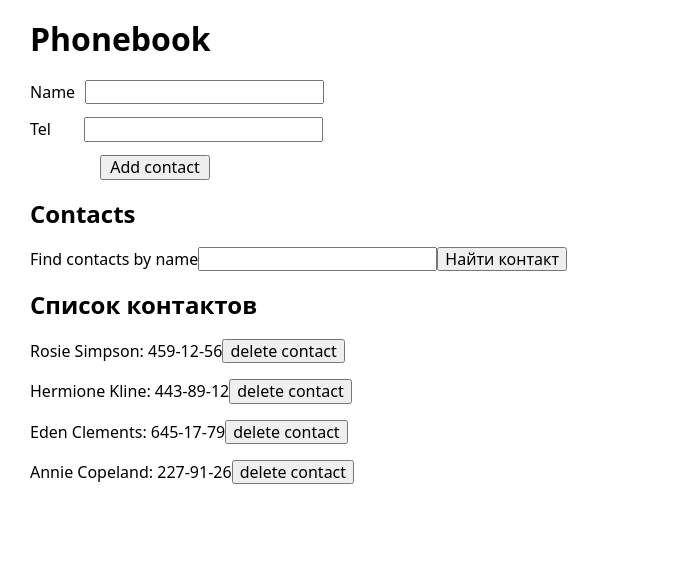
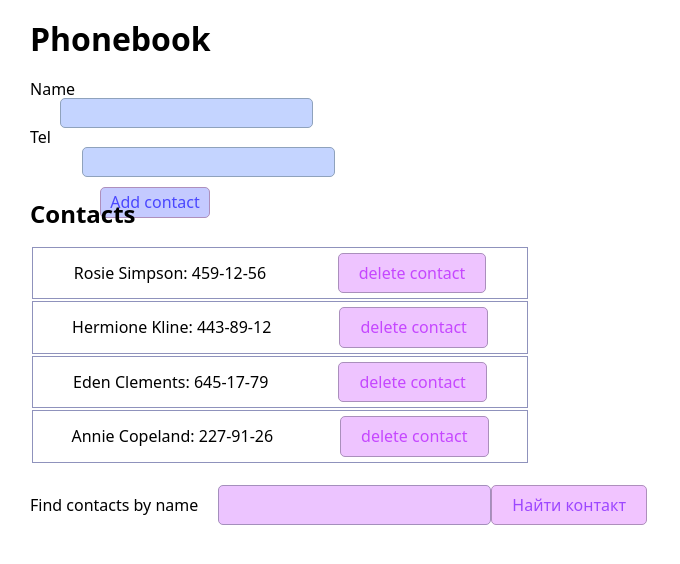
Before and after one commit to AnnaChebrova/goit-react-hw-07-phonebook, a React (Create React App) app: page / in a window 1280 px wide. Shown: the top 564 px of the page, without its empty margins (0-680 px from the left). Built offline with nearby package versions, Linux system fonts and the light colour scheme.

Commit message:
add styles

```diff
--- a/src/App.js
+++ b/src/App.js
@@ -1,36 +1,10 @@
 import React from 'react';
-import { useEffect, useState } from 'react';
-
 import styles from './components/phonebook.module.css'
 import ContactForm from './components/ContactForm';
 import Contacts from './components/Contacts';
-
-import shortid from 'shortid';
 import Filter from './components/Filter';
-// import ContactList from './components/ContactList'
-// import { connect }  from 'react-redux';
-// import actions from './redux/contacts-types'
-import { contactsAdd, contactsDelete } from './redux/contactsSlice'
-import { useDispatch }  from 'react-redux';
-
 
   function App () {
-  //   const [contacts, setContacts] = useState(()=>{
-  //           return JSON.parse(window.localStorage.getItem('contacts', defaultContacts)) ?? []
-  //         })
-
-  //         const [filter, setFilter] = useState('');
-
-  //        useEffect(()=>{
-  //           window.localStorage.setItem('contacts',JSON.stringify(contacts))
-  //         },[contacts])
-
-  //
-//  }}
-
-      // const changeFilter = e => {
-      //     setFilter(e.currentTarget.value);
-      //   }
 
         return (
         <div className={styles.container}>
@@ -38,28 +12,10 @@ import { useDispatch }  from 'react-redux';
           <ContactForm />
 
           <h2>Contacts</h2>
+         <Contacts />
+
           <Filter />
-          <Contacts />
-
-          {/* <ContactList /> */}
         </div>
       )
         }
   export default App;
-
-// const mapStateToProps = state => {
-//     return {
-//         defaultContacts: state.defaultContacts,
-//     };
-// };
-
-const mapDispatchToProps = dispatch => ({
-    onSubmit: number => dispatch (contactsAdd(number)),
-    deleteContact: id => dispatch(contactsDelete(id)),
-
-    });
-
-//  mapDispatchToProps, mergeProps, options)(Component)
-
-
-//   export default connect(null, mapDispatchToProps)(App)
--- a/src/components/ContactForm.js
+++ b/src/components/ContactForm.js
@@ -1,8 +1,7 @@
 import { useState } from 'react';
 import React from 'react';
-import { connect }  from 'react-redux';
 import { useDispatch, useSelector }  from 'react-redux';
-import { contactsAdd, contactsDelete } from '../redux/contactsSlice'
+import { contactsAdd } from '../redux/contactsSlice'
 import shortid from 'shortid';
 
 import styles from './phonebook.module.css'
@@ -14,14 +13,7 @@ const ContactForm = () => {
 
   const dispatch = useDispatch();
 
-  const items = useSelector((state) => state.contacts.items);
   const error = useSelector((state) => state.contacts.error);
-
-//   useEffect(()=>{
-//     window.localStorage.setItem('contacts',JSON.stringify(contacts))
-//   },[contacts])
-
-
 
   const handleInputChange = (e) => {
       const { name, value } = e.currentTarget;
@@ -52,14 +44,6 @@ const ContactForm = () => {
     setNumber('');
   }
 
-
-    //   if (existsContact(name.toLowerCase())) {
-    //    return
-    //   };
-
-
-//   const deleteContact = (id) => dispatch(contactsDelete(id));
-
   return (
       <div>
       <form
@@ -81,24 +65,14 @@ const ContactForm = () => {
               </label>
 
           <button  type="submit"
-              className={styles.btn} >
+              className={styles.btnForm} >
               Add contact
               </button>
           </>
       </form>
-      {error && <p>{error}</p>}
-
-
+      {error && <p className={styles.error}>{error}</p>}
  </div>
   )
 }
 
 export default ContactForm;
-
-
-// const mapDispatchToProps = dispatch => ({
-//     onSubmit: value => dispatch (onAddContact.addContact(value)),
-//     });
-
-
-//   export default connect(null, mapDispatchToProps)(ContactForm)
--- a/src/components/Contacts.js
+++ b/src/components/Contacts.js
@@ -1,5 +1,6 @@
 import { useDispatch, useSelector }  from 'react-redux';
 import {contactsDelete} from '../redux/contactsSlice'
+import styles from './phonebook.module.css'
 
 function Contacts() {
     const items = useSelector((state) => state.contacts.items);
@@ -11,20 +12,15 @@ function Contacts() {
     }
 
     return (
-        <div>
-            <h2>Список контактов</h2>
+        <div className={styles.list}>
              {items.map((item) => (
-            <p key={item.id}>{item.name}: {item.number}
-            <button type="button" onClick={() => deleteContact(item.id)}>
+            <p key={item.id} className={styles.contact}>{item.name}: {item.number}
+            <button type="button" onClick={() => deleteContact(item.id)} className={styles.btnList}>
                  delete contact
             </button>
             </p>
-
              ))}
-
-
         </div>
     )}
 
-
 export default Contacts;
--- a/src/components/Filter.js
+++ b/src/components/Filter.js
@@ -1,6 +1,7 @@
 import React, {useCallback, useState} from 'react';
 import {findContact} from '../redux/contactsSlice'
 import { useSelector, useDispatch } from "react-redux";
+import styles from './phonebook.module.css'
 
 function Filter() {
 const dispatch = useDispatch();
@@ -21,40 +22,15 @@ const handleSearch = useCallback(() => {
     <label>
         Find contacts by name
         <input type="text" value={query}
-        onChange={handleChange} />
-        <button onClick={handleSearch}>Найти контакт</button>
+        onChange={handleChange} className={styles.inputFilter}/>
+        <button onClick={handleSearch} className={styles.btnFilter}>Найти контакт</button>
       </label>
-
        {filteredItems.map((item) => (
         <p key={item.id}>{item.name}: {item.number}
-
         </p>
-
          ))}
     </div>
-
  );
 };
 
-// const Filter = () => {
-//     const value = useSelector(((state) => state.contacts.items));
-//     const dispatch = useDispatch();
-//     const onChange = (e) =>
-//       dispatch(filter(e.target.value));
-//     return (
-//       <label>
-//         Find contacts by name
-//         <input type="text" value={value} onChange={onChange} />
-//       </label>
-//     );
-//   };
-
-// const value = (e) => e.currentTarget;
-
-// const Filter = ({ payload, onChange }) => (
-//     <label> Find contact by name
-// <input type="text" value={payload} onChange={onChange}/>
-//     </label>
-// );
-
 export default Filter;
--- a/src/components/phonebook.module.css
+++ b/src/components/phonebook.module.css
@@ -12,14 +12,71 @@
 }
 
 .inputName {
-    margin-left: 10px;
+    margin-left: 30px;
+    padding: 5px 10px;
+    border: 1px solid rgb(143, 162, 188);
+    background-color:rgb(196, 212, 255);
+    border-radius: 5px;
 }
 
 .inputTel {
-    margin-left: 33px;
+    margin-left: 52px;
+    padding: 5px 10px;
+    border: 1px solid rgb(143, 162, 188);
+    background-color:rgb(196, 212, 255);
+    border-radius: 5px;
 }
 
-.btn {
+.btnForm {
     width: 110px;
     margin-left: 70px;
+    color: rgb(74, 71, 255);
+    background-color:rgb(196, 202, 255);
+    margin-top: 10px;
+    padding: 5px;
+    border: 1px solid rgb(174, 143, 188);
+    border-radius: 5px;
 }
+
+.error {
+    color: red;
+}
+
+.list {
+    width: 500px;
+    list-style: none;
+}
+
+.contact {
+    display: flex;
+    align-items: center;
+    justify-content: space-around;
+    padding: 5px;
+    border: 1px solid rgb(143, 146, 188);
+    margin: 2px;
+}
+
+.btnList {
+    color: rgb(197, 71, 255);
+    background-color:rgb(238, 196, 255);
+    padding: 10px 20px;
+    border: 1px solid rgb(170, 143, 188);
+    border-radius: 5px;
+}
+
+.inputFilter {
+    margin-left: 20px;
+    margin-top: 20px;
+    padding: 10px 20px;
+    border: 1px solid rgb(164, 143, 188);
+    background-color:rgb(236, 196, 255);
+    border-radius: 5px;
+}
+
+.btnFilter {
+    color: rgb(157, 71, 255);
+    background-color:rgb(241, 196, 255);
+    padding: 10px 20px;
+    border: 1px solid rgb(174, 143, 188);
+    border-radius: 5px;
+}
--- a/src/index.js
+++ b/src/index.js
@@ -17,4 +17,6 @@ ReactDOM.render(
   </React.StrictMode>,
   document.getElementById('root')
 );
+
+
 // eslint config prettier
--- a/src/redux/typesOLD.js
+++ /dev/null
@@ -1,5 +0,0 @@
-export default {
- ADD: 'contacts/add',
- DELETE: 'contacts/delete',
- FILTER: 'contacts/filter',
-};
```
Also changed, not shown: src/components/ContactList.js (deleted, +0 -43 lines), src/redux/actionsOLd.js (deleted, +0 -29 lines), src/redux/contactsSlice.js (+0 -21 lines), src/redux/reducerOLD.js (deleted, +0 -70 lines), src/redux/store.js (+0 -14 lines).
